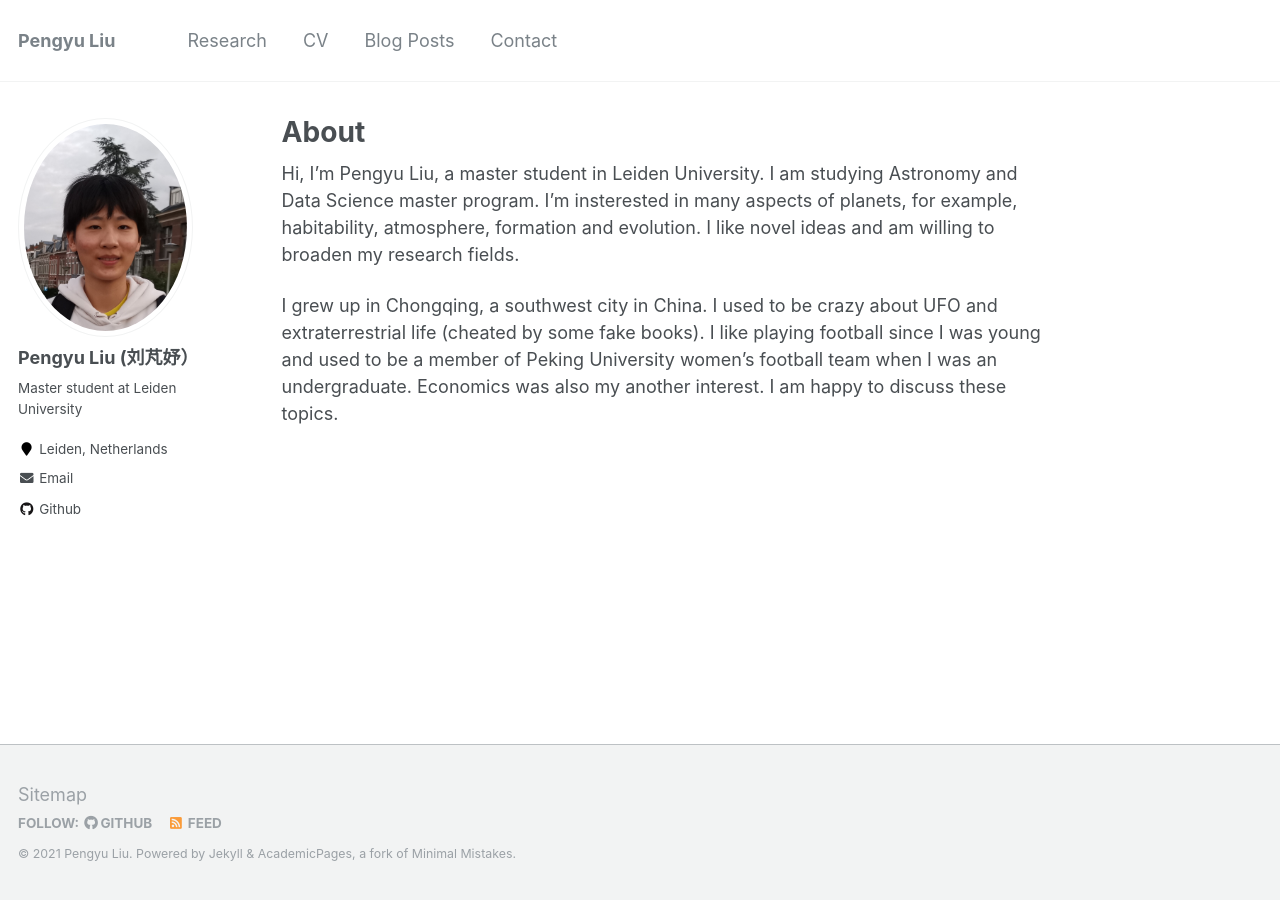
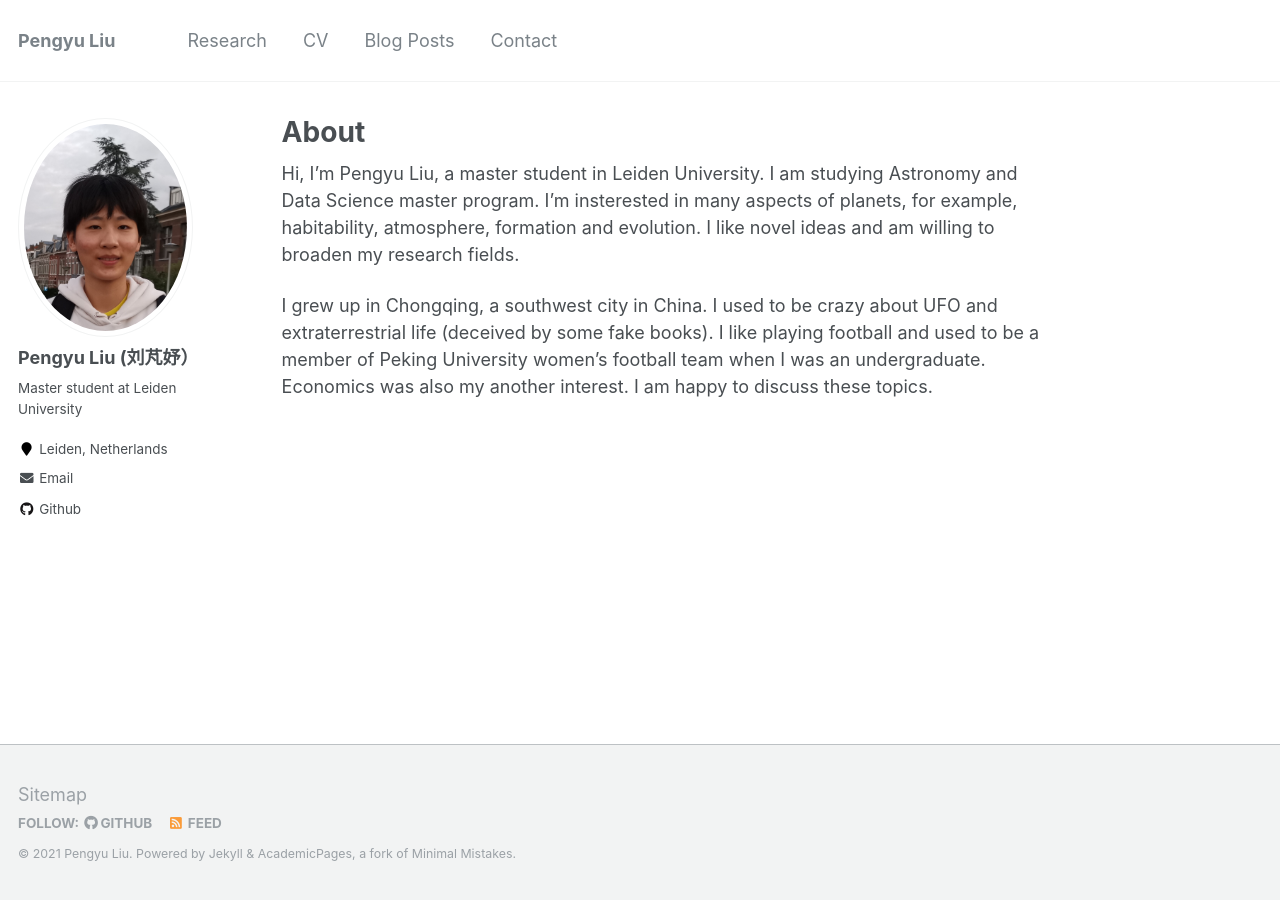
Before and after one commit to Pengyu-Liu/pengyuliu.github.io, a Jekyll site: the page built from _pages/about.md, in a window 1280 px wide. Built offline with Jekyll 4.4.1, drawn with Linux system fonts in a browser that asks for light colours.

Commit message:
Update about.md

```diff
--- a/_pages/about.md
+++ b/_pages/about.md
@@ -10,4 +10,4 @@ redirect_from:
 
 Hi, I'm Pengyu Liu, a master student in Leiden University. I am studying Astronomy and Data Science master program. I'm insterested in many aspects of planets, for example, habitability, atmosphere, formation and evolution. I like novel ideas and am willing to broaden my research fields.
 
-I grew up in Chongqing, a southwest city in China. I used to be crazy about UFO and extraterrestrial life (cheated by some fake books). I like playing football since I was young and used to be a member of Peking University women's football team when I was an undergraduate. Economics was also my another interest. I am happy to discuss these topics.
+I grew up in Chongqing, a southwest city in China. I used to be crazy about UFO and extraterrestrial life (deceived by some fake books). I like playing football and used to be a member of Peking University women's football team when I was an undergraduate. Economics was also my another interest. I am happy to discuss these topics.
```
